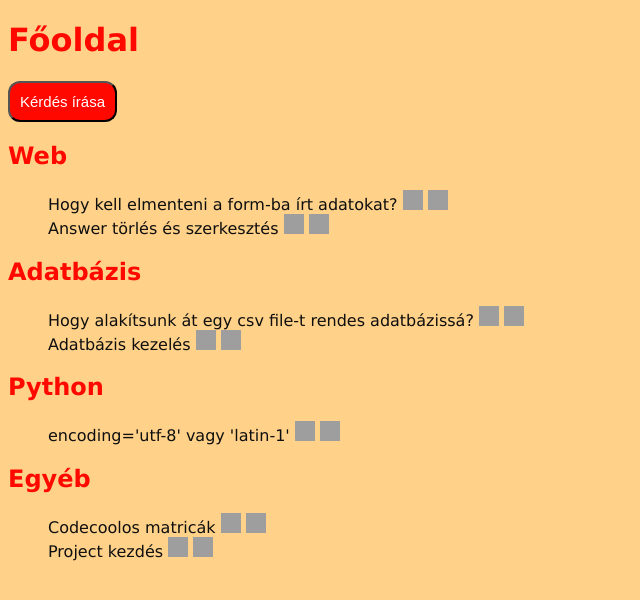
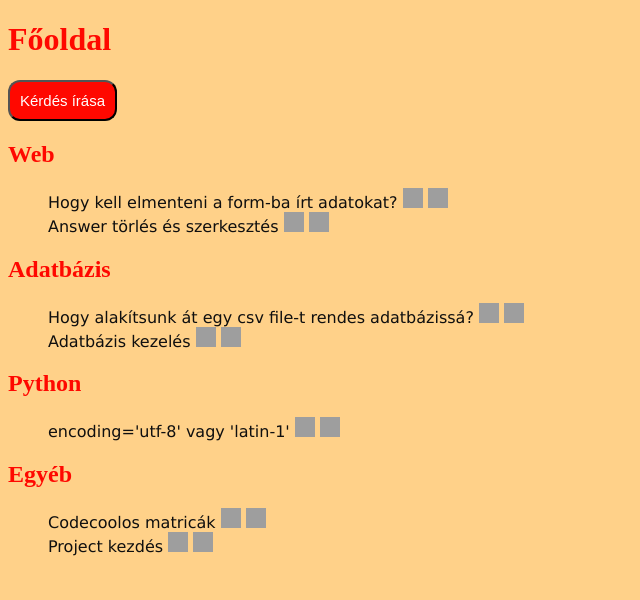
Before and after one commit to nikolettlakos/questiondiary, a Flask app: page / in a window 1280 px wide. Shown: the top 600 px of the page, without its empty margins (0-640 px from the left). Run offline with Flask 2, Linux system fonts and the light colour scheme; grey boxes are pictures that could not be loaded.

Commit message:
Font-family changed.

```diff
--- a/static/style.css
+++ b/static/style.css
@@ -4,7 +4,8 @@ body {
     font-family: 'Lucida Grande', 'Lucida Sans Unicode', 'Geneva', 'Verdana', sans-serif;
 }
 h1, h2 {
-    color: #ff0800
+    color: #ff0800;
+    font-family: Purisa;
 }
 
 button {
```
